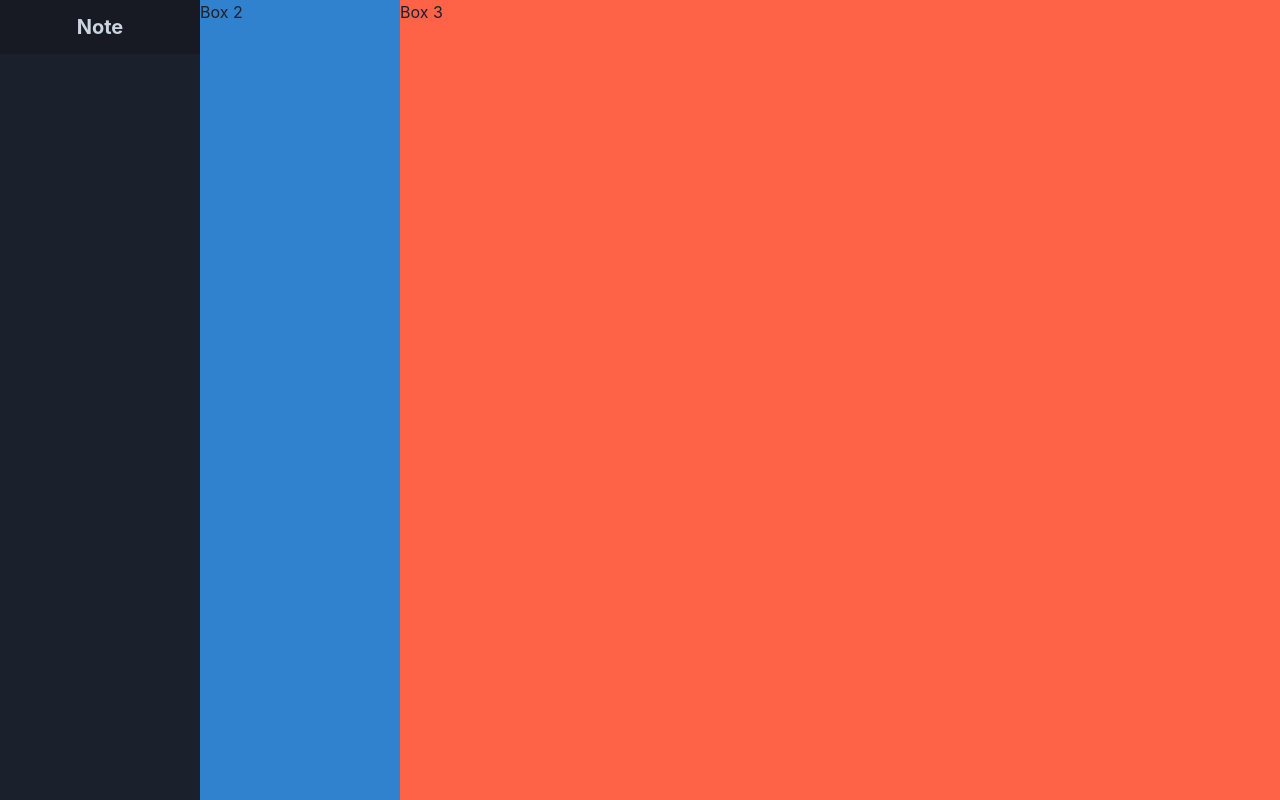
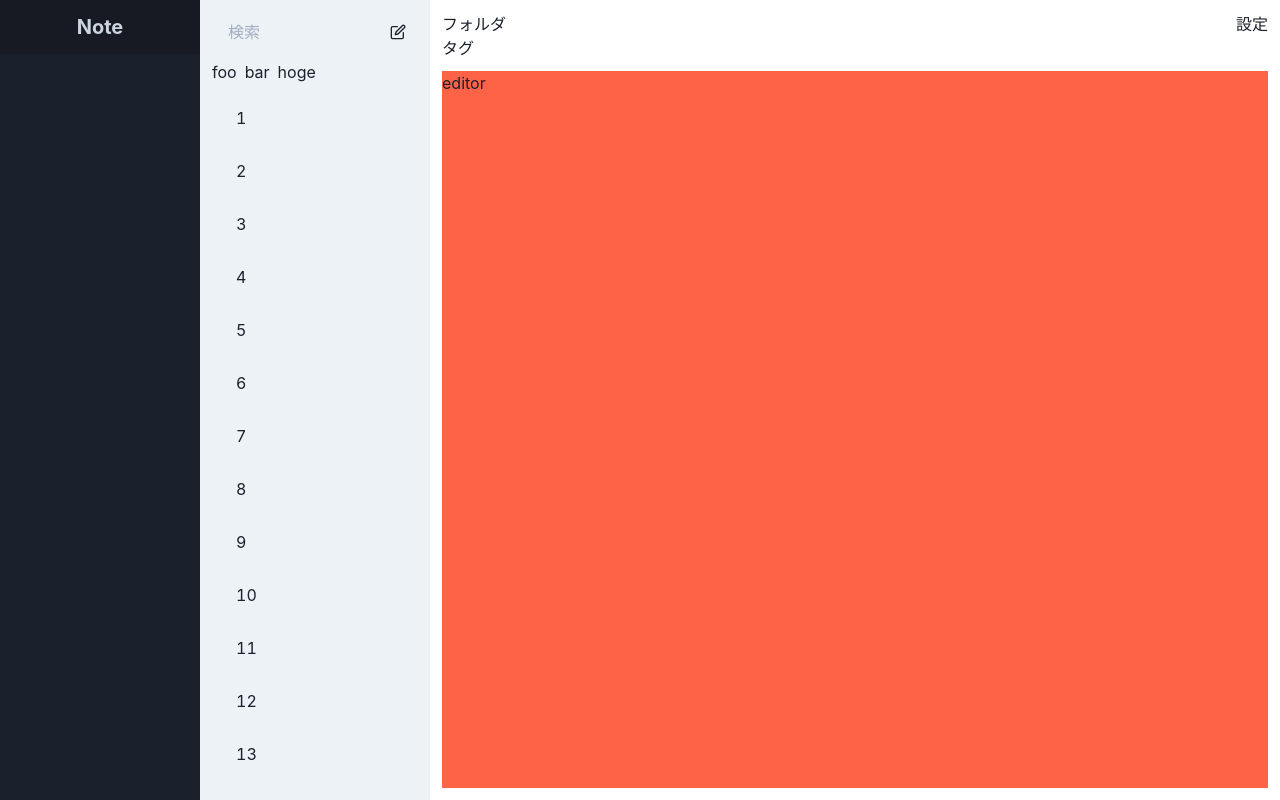
Before and after one commit to axis-sato/note-web, a Next.js app: page / in a window 1280 px wide. Built offline with nearby package versions, Linux system fonts and the light colour scheme.

Commit message:
NoteList

```diff
--- a/package.json
+++ b/package.json
@@ -20,7 +20,8 @@
     "framer-motion": "^5",
     "next": "12.0.10",
     "react": "17.0.2",
-    "react-dom": "17.0.2"
+    "react-dom": "17.0.2",
+    "react-icons": "^4.3.1"
   },
   "devDependencies": {
     "@types/node": "17.0.14",
--- /dev/null
+++ b/src/features/note/components/NoteEditorPane.tsx
@@ -0,0 +1,36 @@
+import { Box, Flex, Spacer } from "@chakra-ui/react";
+
+const NoteEditorHeader = () => {
+  return (
+    <Flex direction="column">
+      <Flex>
+        <Box>フォルダ</Box>
+        <Spacer />
+        <Box>設定</Box>
+      </Flex>
+      <Flex>
+        <Box>タグ</Box>
+      </Flex>
+    </Flex>
+  );
+};
+
+const NoteEditor = () => {
+  return (
+    <Flex bg="tomato" h="100%">
+      editor
+    </Flex>
+  );
+};
+
+const NoteEditorPane = () => {
+  return (
+    <Flex direction="column" h="100%">
+      <NoteEditorHeader />
+      <Box h="3" />
+      <NoteEditor />
+    </Flex>
+  );
+};
+
+export default NoteEditorPane;
--- /dev/null
+++ b/src/features/note/components/NoteList.tsx
@@ -0,0 +1,103 @@
+import {
+  Box,
+  HStack,
+  IconButton,
+  Input,
+  InputGroup,
+  InputRightElement,
+  Table,
+  Tbody,
+  Td,
+  Tr,
+  VStack,
+} from "@chakra-ui/react";
+import { ChangeEvent, useState } from "react";
+import { FiX, FiEdit } from "react-icons/fi";
+
+import range from "@/utils/range";
+
+const NoteSearchForm = () => {
+  const [value, setValue] = useState("");
+  const handleValueChange = (e: ChangeEvent<HTMLInputElement>) => {
+    setValue(e.target.value);
+  };
+  const handleClearIconClick = () => {
+    setValue("");
+  };
+
+  return (
+    <InputGroup>
+      <Input
+        placeholder="検索"
+        border="none"
+        value={value}
+        onChange={handleValueChange}
+      />
+      {value && (
+        <InputRightElement>
+          <IconButton
+            aria-label="検索クリア"
+            icon={<FiX />}
+            bgColor="transparent"
+            _hover={{ bg: "transparent" }}
+            onClick={handleClearIconClick}
+          />
+        </InputRightElement>
+      )}
+    </InputGroup>
+  );
+};
+
+const NoteCreateButton = () => {
+  return (
+    <IconButton
+      aria-label="note作成"
+      icon={<FiEdit />}
+      bgColor="transparent"
+      _hover={{ bg: "transparent" }}
+    />
+  );
+};
+
+const NotesTable = () => {
+  return (
+    <Table variant="simple">
+      <Tbody>
+        {range(1, 20).map((i) => (
+          <Tr key={i}>
+            <Td>{i}</Td>
+          </Tr>
+        ))}
+      </Tbody>
+    </Table>
+  );
+};
+
+const Header = () => {
+  return (
+    <>
+      <HStack align="start">
+        <NoteSearchForm />
+        <NoteCreateButton />
+      </HStack>
+      <HStack>
+        <Box>foo</Box>
+        <Box>bar</Box>
+        <Box>hoge</Box>
+      </HStack>
+    </>
+  );
+};
+
+const NoteList = () => {
+  return (
+    <VStack align="stretch" h="100%">
+      <Header />
+      <Box overflow="auto">
+        <NotesTable />
+      </Box>
+    </VStack>
+  );
+};
+
+export default NoteList;
--- a/src/features/note/routes/Note.tsx
+++ b/src/features/note/routes/Note.tsx
@@ -1,16 +1,19 @@
 import { Box, Flex } from "@chakra-ui/react";
 
 import MainLayout from "@/components/Layout/MainLayout";
+
+import NoteEditorPane from "../components/NoteEditorPane";
+import NoteList from "../components/NoteList";
 
 const Note = () => {
   return (
     <MainLayout title="トップ">
       <Flex h="100vh">
-        <Box w="200px" bg="blue.500">
-          Box 2
+        <Box w="230px" p="3" h="100%" bg="gray.100">
+          <NoteList />
         </Box>
-        <Box flex="1" bg="tomato">
-          Box 3
+        <Box flex="1" p="3">
+          <NoteEditorPane />
         </Box>
       </Flex>
     </MainLayout>
--- /dev/null
+++ b/src/utils/range.ts
@@ -0,0 +1,9 @@
+const range = (start: number, end: number): number[] => {
+  const list = [];
+  for (let i = start; i <= end; i++) {
+    list.push(i);
+  }
+  return list;
+};
+
+export default range;
```
Also changed, not shown: 1 other file (tests, documents, lock files or other folders).
